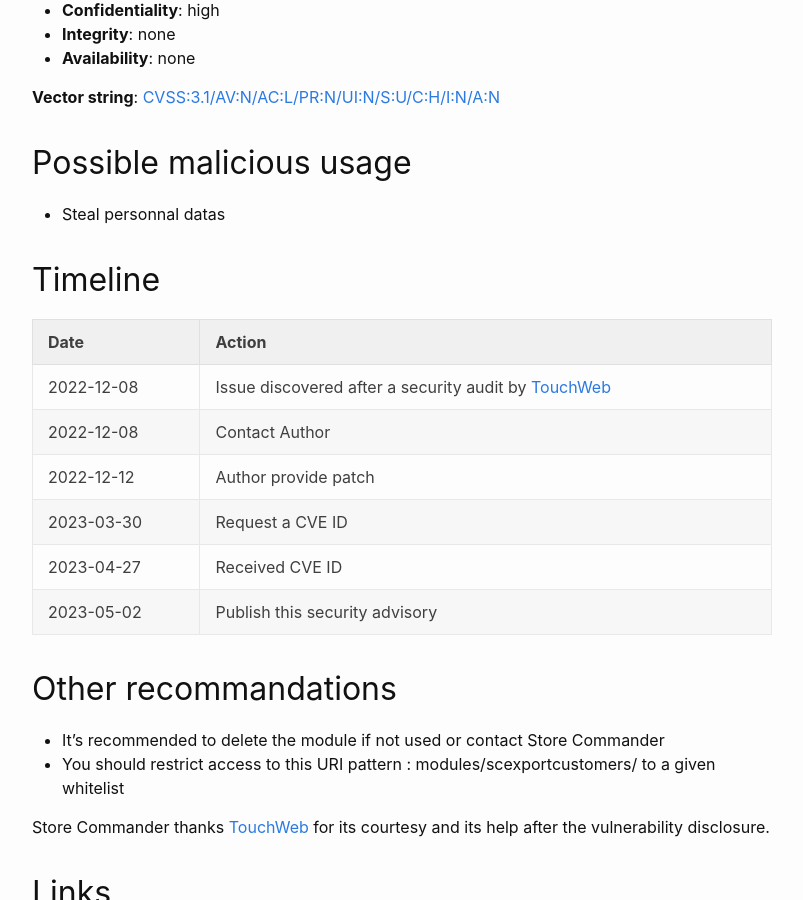
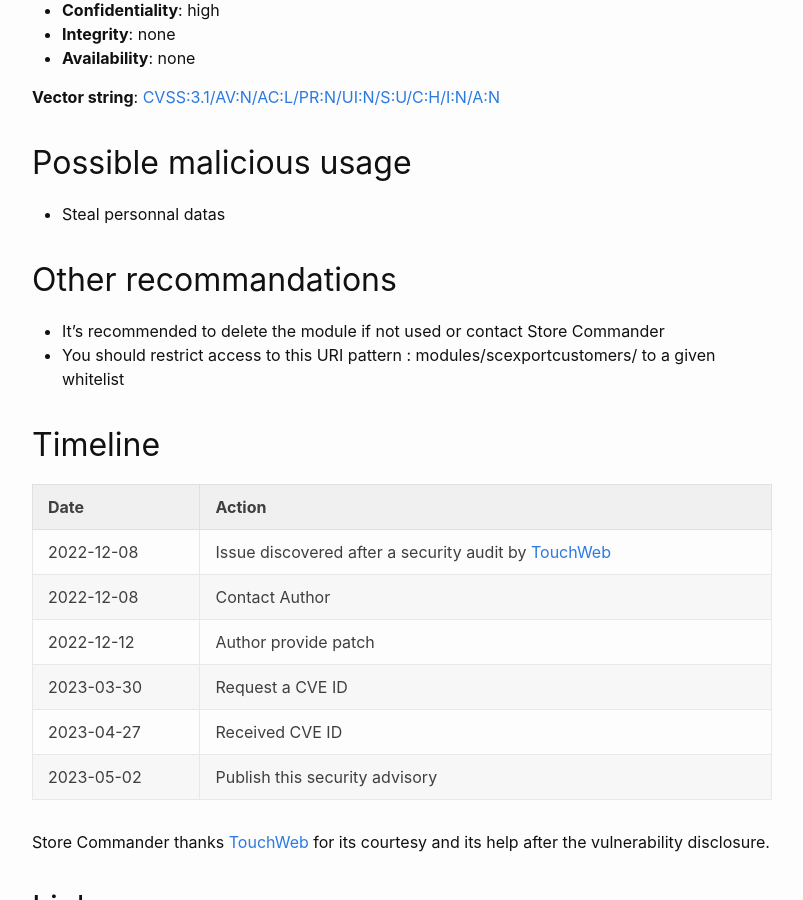
Before and after one commit to friends-of-presta/security-advisories, a Jekyll site: the page built from _posts/2023-05-02-scexportcustomers.md, in a window 1280 px wide and 900 px high, scrolled down 1040 px. Shown: the whole window, without its empty margins (238-1041 px from the left). Built offline with Jekyll 4.4.1, drawn with Linux system fonts in a browser that asks for light colours; part of the change alters nothing that is shown.

```diff
--- a/_posts/2023-05-02-scexportcustomers.md
+++ b/_posts/2023-05-02-scexportcustomers.md
@@ -45,6 +45,10 @@ Due to a lack of permissions's control, a guest can access exports from the modu
 
 * Steal personnal datas
 
+## Other recommandations
+
+* It's recommended to delete the module if not used or contact Store Commander
+* You should restrict access to this URI pattern : modules/scexportcustomers/ to a given whitelist
 
 ## Timeline
 
@@ -57,10 +61,6 @@ Due to a lack of permissions's control, a guest can access exports from the modu
 | 2023-04-27 | Received CVE ID |
 | 2023-05-02 | Publish this security advisory |
 
-## Other recommandations
-
-* It's recommended to delete the module if not used or contact Store Commander
-* You should restrict access to this URI pattern : modules/scexportcustomers/ to a given whitelist
 
 Store Commander thanks [TouchWeb](https://www.touchweb.fr) for its courtesy and its help after the vulnerability disclosure.
 
```
